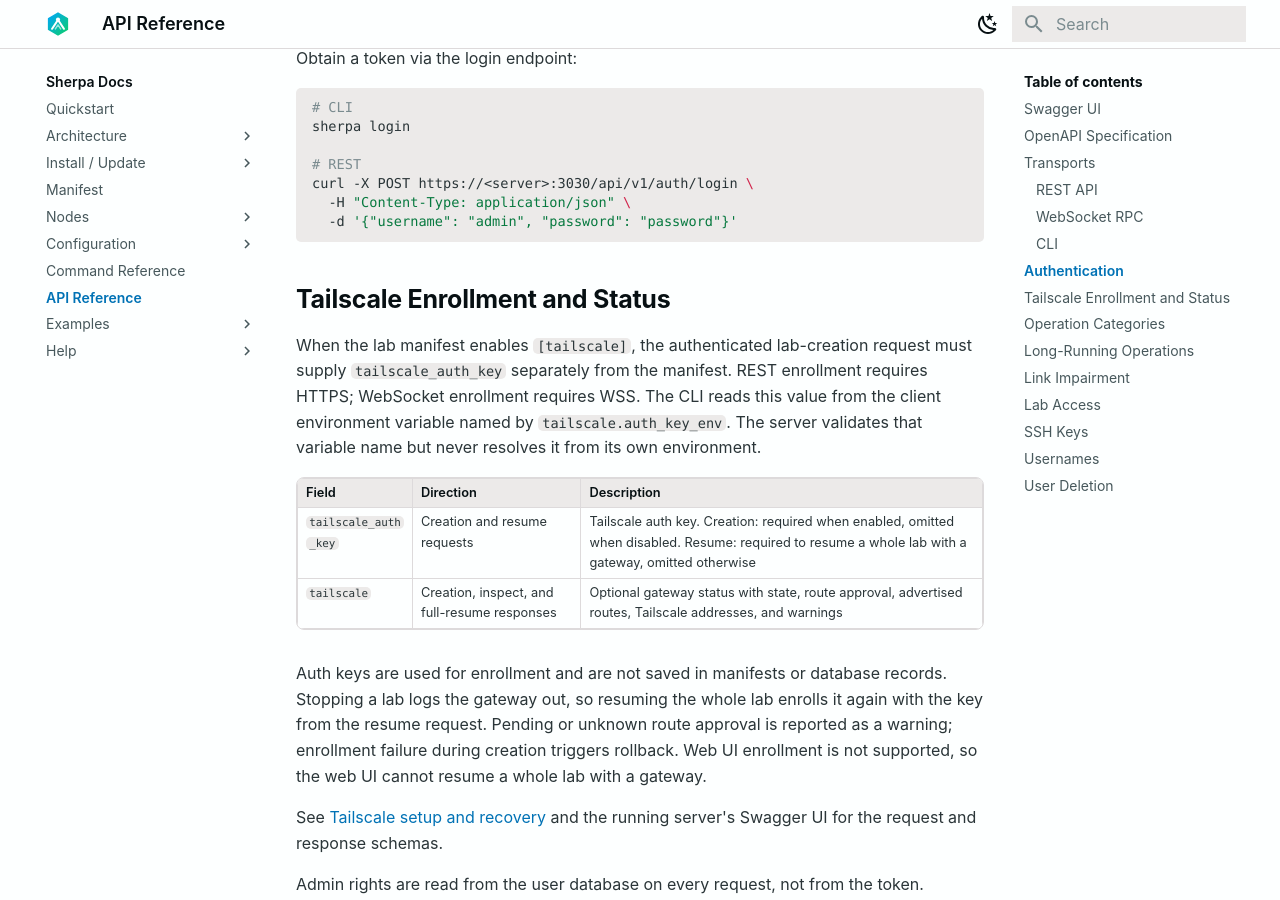
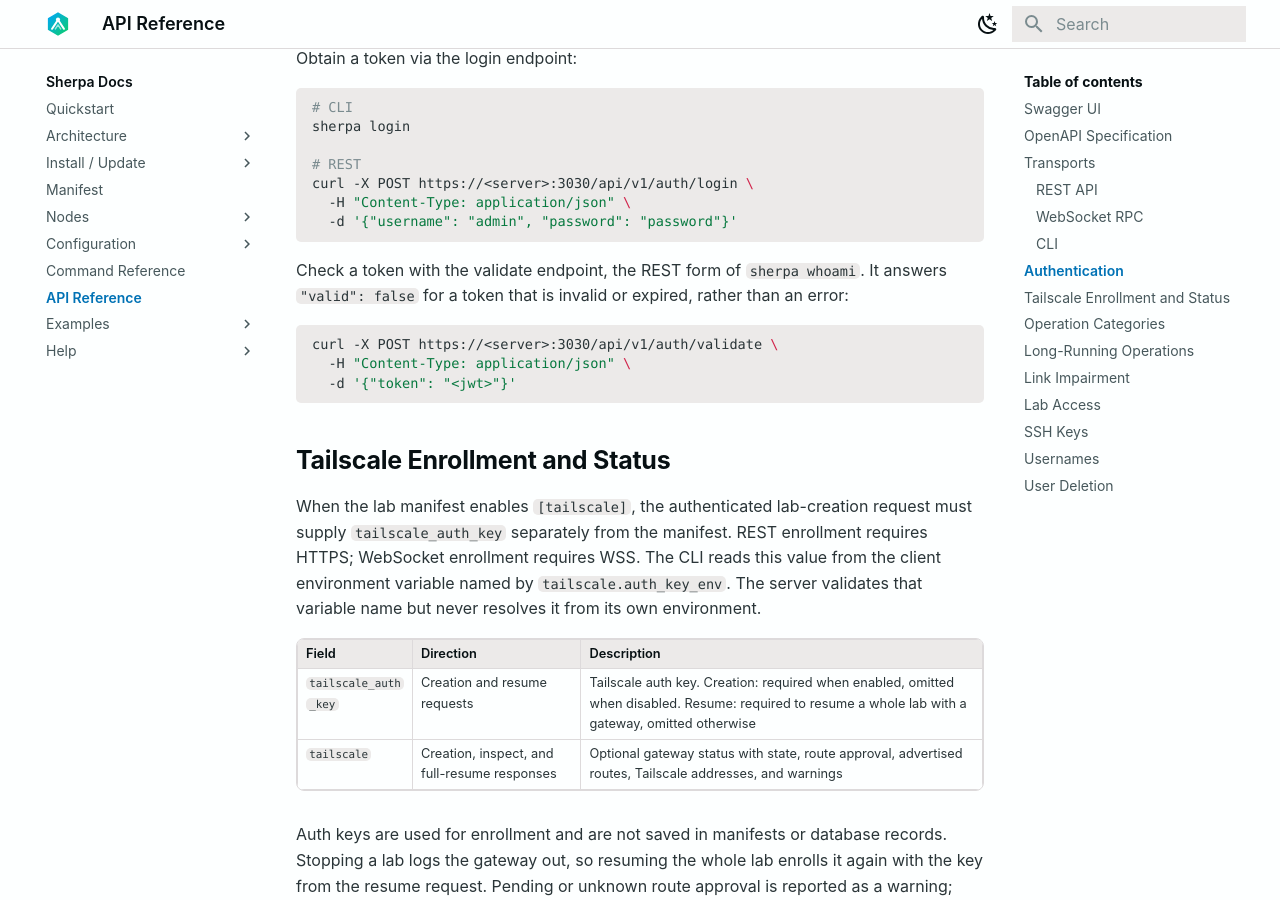
Before and after one commit to bwks/sherpa-docs, an MkDocs documentation site: the page built from docs/api-reference.md, in a window 1280 px wide and 900 px high, scrolled down 1371 px. Built offline with MkDocs 1.6.1 and Material for MkDocs 9.7.7, drawn with Linux system fonts in a browser that asks for light colours.

Commit message:
docs: REST token validation, migration 9, docs domain [skip ci]
- The API reference shows POST /api/v1/auth/validate.
- The database page drops dedicated_management_interface.
- site_url and AGENTS.md use docs.sherpalabs.net; docs.sherpa.com does
  not resolve.

Co-Authored-By: Claude Opus 5.5 <noreply@anthropic.com>

````diff
--- a/docs/api-reference.md
+++ b/docs/api-reference.md
@@ -53,6 +53,15 @@ sherpa login
 curl -X POST https://<server>:3030/api/v1/auth/login \
   -H "Content-Type: application/json" \
   -d '{"username": "admin", "password": "password"}'
+```
+
+Check a token with the validate endpoint, the REST form of `sherpa whoami`. It answers
+`"valid": false` for a token that is invalid or expired, rather than an error:
+
+```bash
+curl -X POST https://<server>:3030/api/v1/auth/validate \
+  -H "Content-Type: application/json" \
+  -d '{"token": "<jwt>"}'
 ```
 
 ## Tailscale Enrollment and Status
--- a/mkdocs.yml
+++ b/mkdocs.yml
@@ -1,5 +1,5 @@
 site_name: Sherpa Docs
-site_url: https://docs.sherpa.com
+site_url: https://docs.sherpalabs.net
 
 docs_dir: docs
 
````
Also changed, not shown: AGENTS.md (+1 -1 lines), docs/architecture/database.md (+0 -1 lines).
